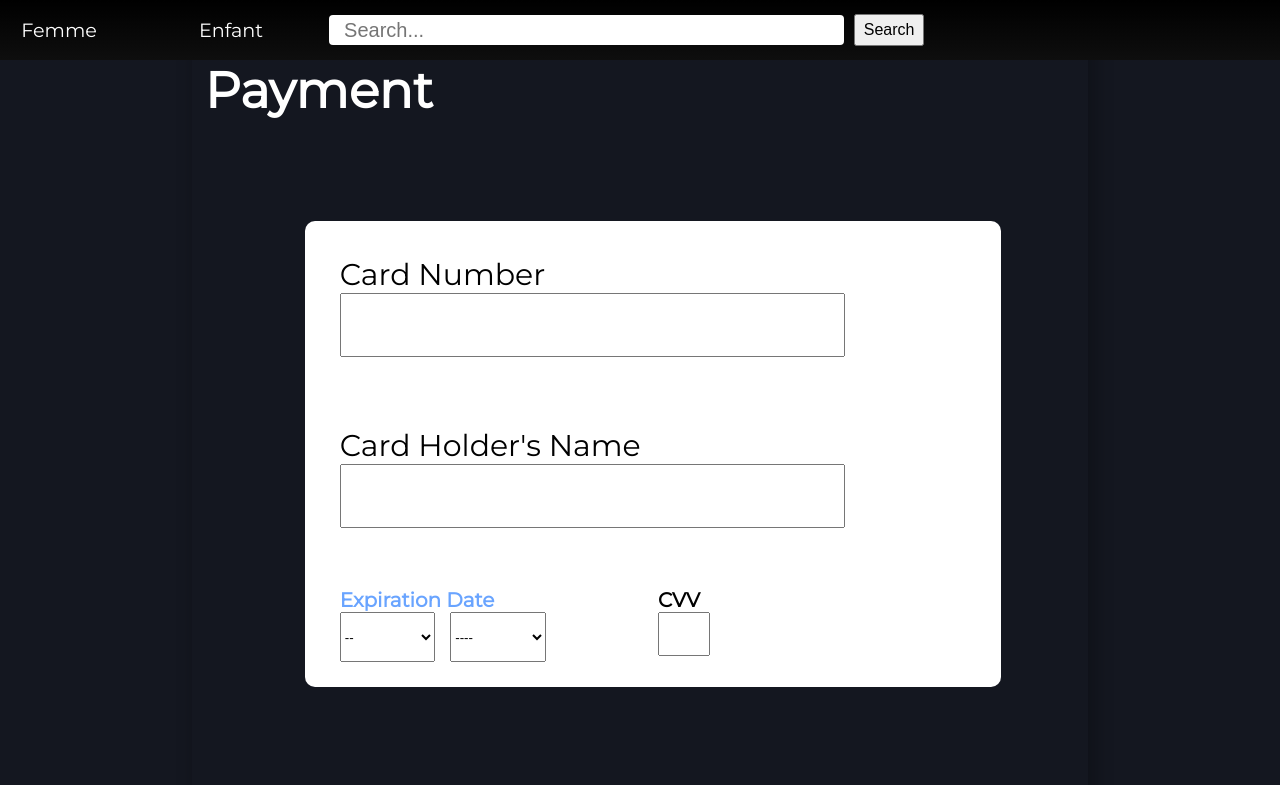
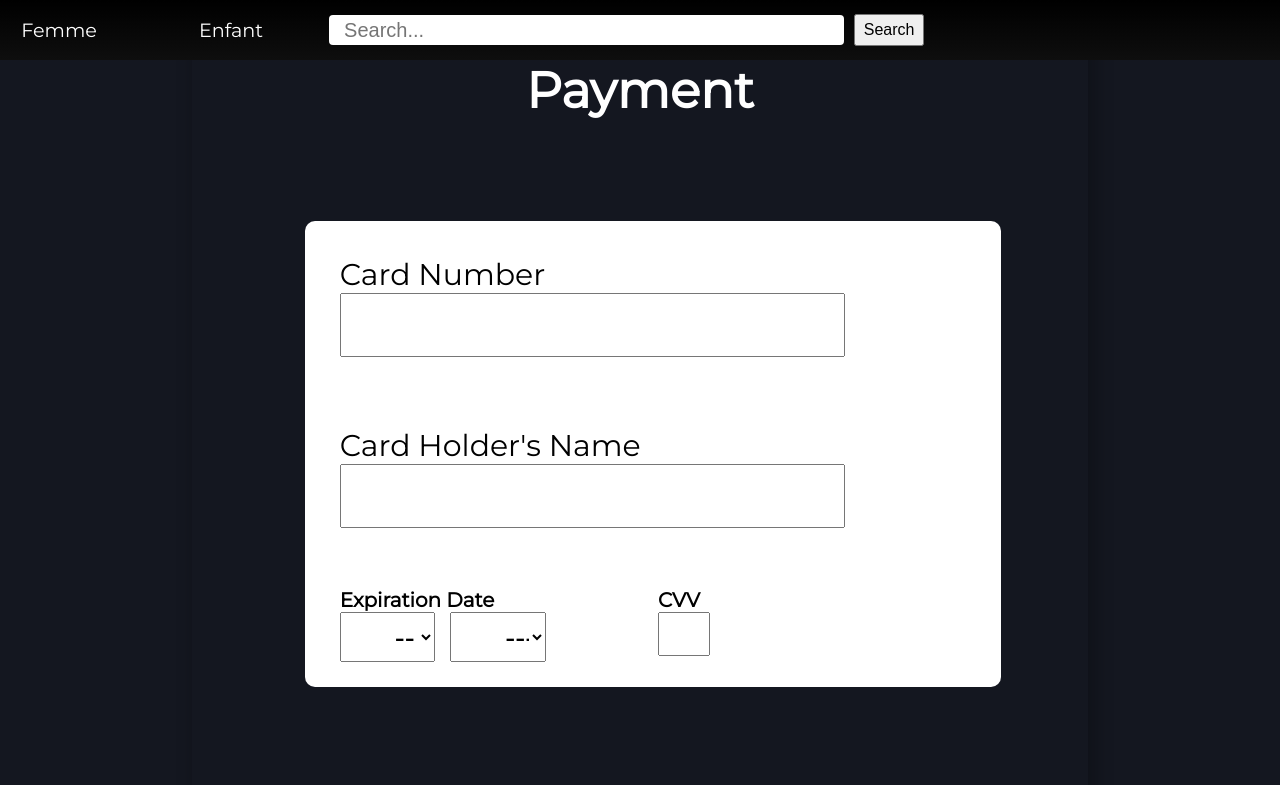
Before and after one commit to Gianni-m/ecommerce, a React (Create React App) app: page /payment in a window 1280 px wide. Shown: the top 785 px of the page. Built offline with nearby package versions, Linux system fonts and the light colour scheme.

Commit message:
modification page de paiement

```diff
--- a/src/components/Payment/Payment.js
+++ b/src/components/Payment/Payment.js
@@ -14,55 +14,55 @@ return (
         <div className="left-info">
             <p>
                 Card Number
-                <input type="number" maxLength="16" className="card-number"/>
+                <input type="text" maxLength="16" className="card-number"/>
             </p>
             <p> Card Holder's Name
                 <input type="text"  className="card-user"/>
             </p>
 
-            <div className="oui">
-            <div className="test">
+            <div className="bottom">
+            <div className="expiration-date">
             <p>  <h2> Expiration Date </h2>
                 <select className="expiration-month">
                     <option value="1"> --</option>
-                    <option value="1"> 01</option>
-                    <option value="2"> 02</option>
-                    <option value="3"> 03</option>
-                    <option value="4"> 04</option>
-                    <option value="1"> 05</option>
-                    <option value="2"> 06</option>
-                    <option value="3"> 07</option>
-                    <option value="4"> 08</option>
-                    <option value="1"> 09</option>
-                    <option value="2"> 10</option>
-                    <option value="3"> 11</option>
-                    <option value="4"> 12</option>
+                    <option value="2"> 01</option>
+                    <option value="3"> 02</option>
+                    <option value="4"> 03</option>
+                    <option value="5"> 04</option>
+                    <option value="6"> 05</option>
+                    <option value="7"> 06</option>
+                    <option value="8"> 07</option>
+                    <option value="9"> 08</option>
+                    <option value="10"> 09</option>
+                    <option value="11"> 10</option>
+                    <option value="12"> 11</option>
+                    <option value="13"> 12</option>
                 </select>
 
-                <select className="expiration-year" >
+                <select className="expiration-year">
                     <option value="1"> ----</option>
-                    <option value="1"> 2021</option>
-                    <option value="2"> 2022</option>
-                    <option value="3"> 2023</option>
-                    <option value="4"> 2024</option>
-                    <option value="1"> 2025</option>
-                    <option value="2"> 2026</option>
-                    <option value="3"> 2027</option>
-                    <option value="4"> 2028</option>
-                    <option value="1"> 2029</option>
-                    <option value="2"> 2030</option>
-                    <option value="3"> 2031</option>
-                    <option value="10"> 2032</option>
+                    <option value="2"> 2021</option>
+                    <option value="3"> 2022</option>
+                    <option value="4"> 2023</option>
+                    <option value="5"> 2024</option>
+                    <option value="6"> 2025</option>
+                    <option value="7"> 2026</option>
+                    <option value="8"> 2027</option>
+                    <option value="9"> 2028</option>
+                    <option value="10"> 2029</option>
+                    <option value="11"> 2030</option>
+                    <option value="12"> 2031</option>
+                    <option value="13"> 2032</option>
                 </select>
 
 
             </p>
             </div>
-                <div type="number" className="tests">
+                <div type="number" className="button-cvv">
                     <p>
                         <h2> CVV </h2>
 
-                <input type="number" className="cvv"/>
+                <input type="text" maxLength="3" className="cvv"/>
                     </p>
             </div>
 
--- a/src/components/Payment/Payment.scss
+++ b/src/components/Payment/Payment.scss
@@ -1,9 +1,11 @@
 
 .payment {
+
 
   display: grid;
   h2 {
     color: white;
+    margin: auto;
   }
 
   .left-info{
@@ -31,30 +33,38 @@
 
     }
 
-    .oui {
+    .bottom {
       display: flex;
       padding: 25px;
       margin-left: 10px;
-      .test {
+      .expiration-date {
         flex: 50%;
         p{
-          h2{
-            color: #69a4ff;
-          }
 
            select{
             width: 30%;
             height: 50px;
+             font-size: 30px;
+             padding-left: 50px;
+
+             option {
+               font-size: 15px;
+
+             }
 
           }
           & .expiration-year{
             margin-left: 15px;
+
+            option {
+              font-size: 15px;
+            }
           }
 
         }
       }
 
-      .tests {
+      .button-cvv {
         flex: 50%;
 
 
@@ -87,6 +97,10 @@
       border-radius: 5px;
     }
 
+  button:hover {
+    opacity: 0.8;
+  }
+
 
 
 
```
